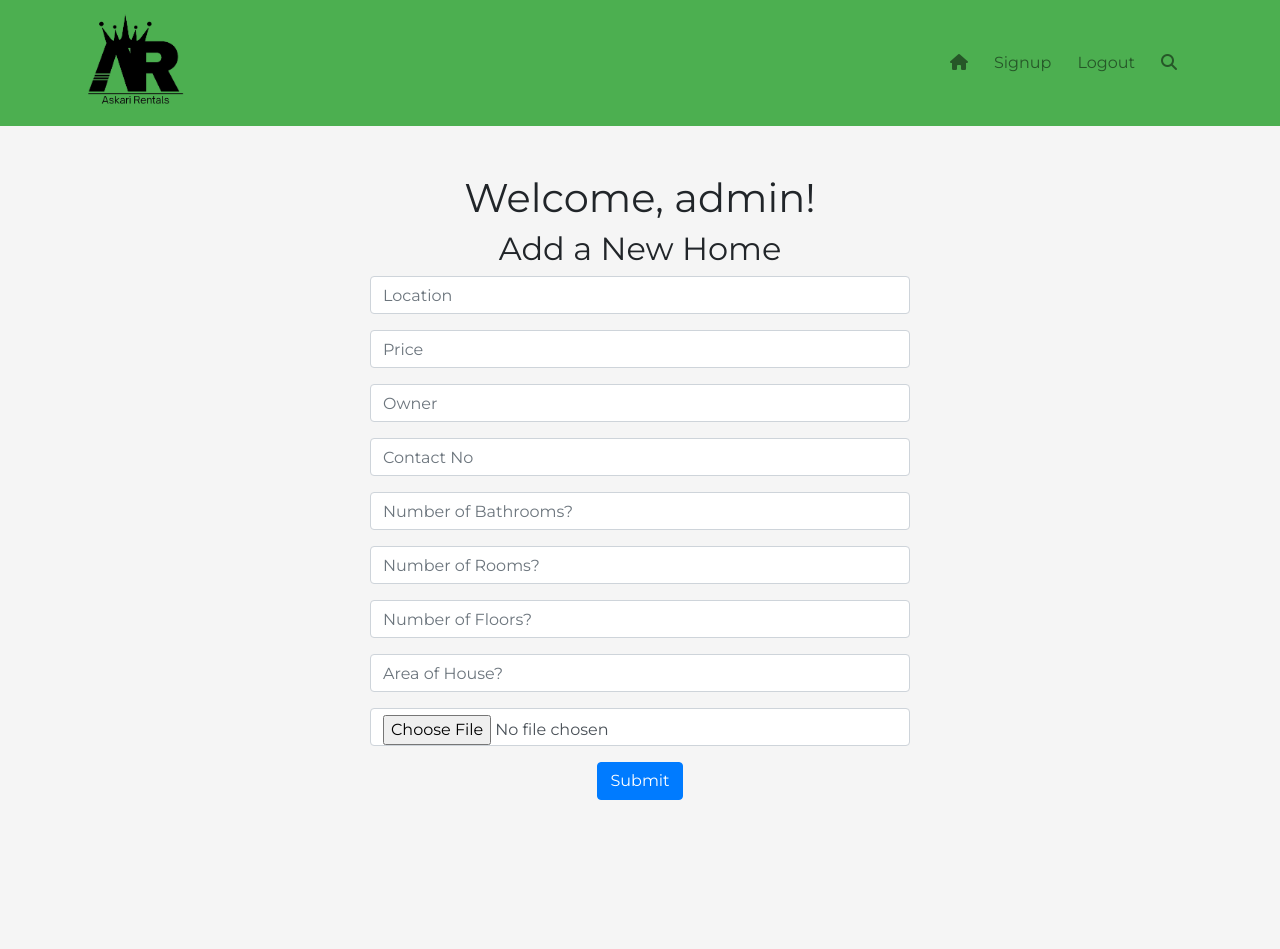
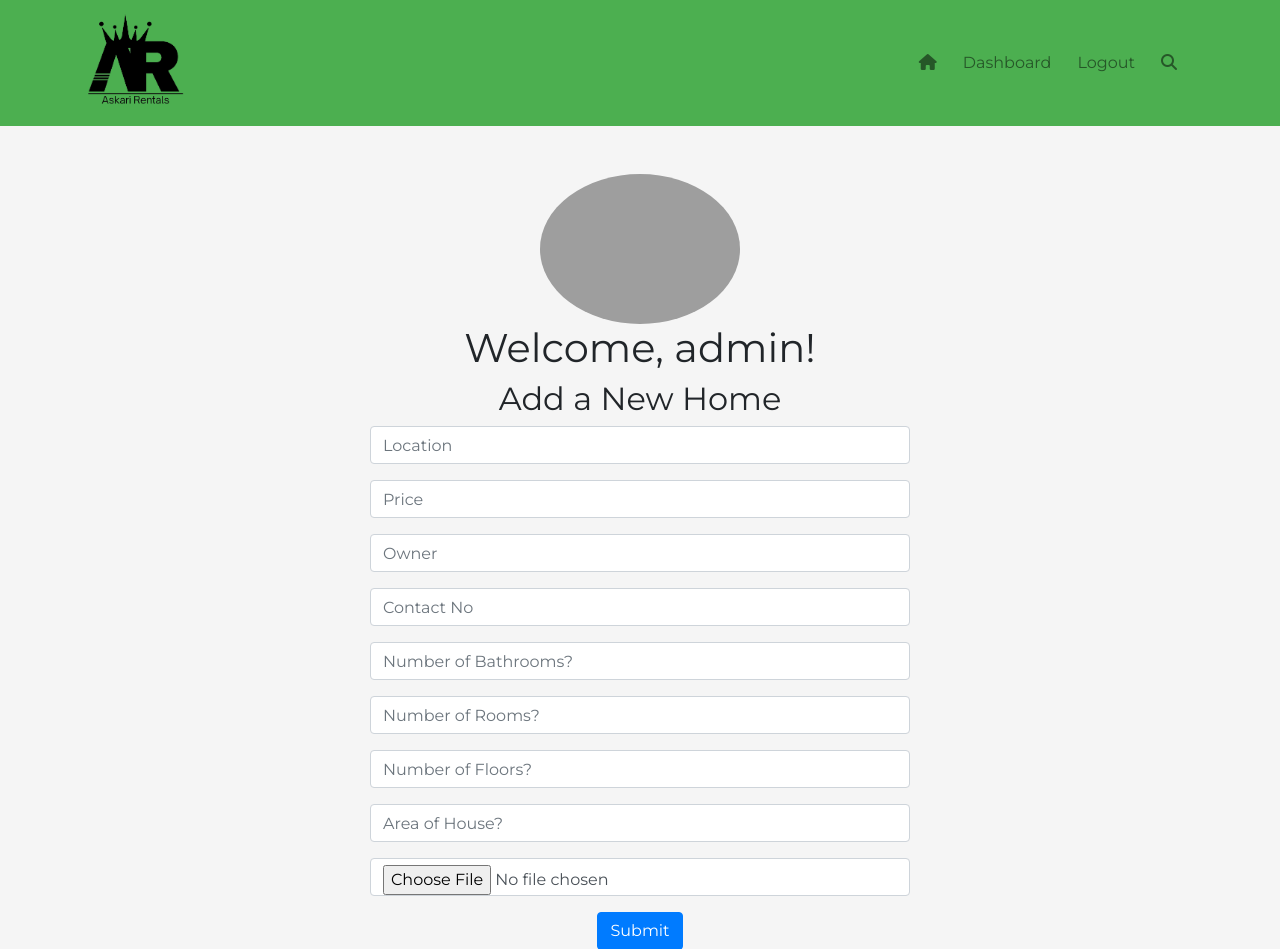
Before and after one commit to atifdumbaboy/askarirentals, a PHP site: page /dashboard.php in a window 1280 px wide. Shown: the top 949 px of the page. Run offline with PHP 8.4, Linux system fonts and the light colour scheme; a user stored in the database is signed in; data comes from the database, SQL or seed files in the repository; some libraries are stand-ins or nearby versions; grey boxes are pictures that could not be loaded.

Commit message:
dashboard pretty

```diff
--- a/dashboard.php
+++ b/dashboard.php
@@ -10,6 +10,17 @@ if (!isset($_SESSION['username'])) {
 }
 
 $username = $_SESSION['username'];
+
+// Query to retrieve the user's profile picture filename
+$query = "SELECT `Profile Picture` FROM users WHERE Name='$username'";
+$result = $mysqli->query($query);
+
+if ($result->num_rows > 0) {
+    $row = $result->fetch_assoc();
+    $profile_picture = $row['Profile Picture'];
+} else {
+    $profile_picture = ''; // Default profile picture if not found
+}
 ?>
 
 <?php // Include the header
@@ -18,10 +29,10 @@ include('header.php');
 
 <div class="container mt-5 min-vh-100">
     <div class="row">
-        <div class="col-md-12">
-            <div class="welcome text-center">
-                <h1>Welcome, <?php echo $username; ?>!</h1>
-            </div>
+        <div class="col-md-12 text-center">
+            <!-- Display the user's profile picture -->
+            <img src="media/profiles/<?php echo $profile_picture; ?>" alt="Profile Picture" class="img-fluid rounded-circle" style="max-width: 200px;">
+            <h1>Welcome, <?php echo $username; ?>!</h1>
         </div>
     </div>
     <div class="row">
--- a/header.php
+++ b/header.php
@@ -3,18 +3,25 @@
 if (isset($_SESSION['username'])) {
     // User is logged in
     $username = $_SESSION['username'];
+    $dashboardNavItem = '<li class="nav-item">
+                            <a class="nav-link" href="dashboard.php">Dashboard</a>
+                        </li>';
     $loginNavItem = '<li class="nav-item">
                         <a class="nav-link" href="logout.php">Logout</a>
                     </li>';
+    $signupNavItem = ''; // Don't display the signup link when logged in
 } else {
     // User is not logged in
+    $dashboardNavItem = ''; // Don't display the dashboard link
     $loginNavItem = '<li class="nav-item">
                         <a class="nav-link" href="login.php">Login</a>
+                    </li>';
+    $signupNavItem = '<li class="nav-item">
+                        <a class="nav-link" href="signup.php">Signup</a>
                     </li>';
 }
 
 ?>
-
 <!DOCTYPE html>
 <html lang="en">
 <head>
@@ -54,9 +61,8 @@ if (isset($_SESSION['username'])) {
                         <i class="fa fa-home"></i>
                     </a>
                 </li>
-                <li class="nav-item">
-                    <a class="nav-link" href="signup.php">Signup</a>
-                </li>
+                <?php echo $dashboardNavItem; ?> <!-- Display Dashboard nav-item if logged in -->
+                <?php echo $signupNavItem; ?> <!-- Display Signup nav-item if not logged in -->
                 <?php echo $loginNavItem; ?> <!-- Display Login or Logout nav-item -->
                 <li class="nav-item">
                     <a class="nav-link" href="search.php">
```
Also changed, not shown: signup.php (+27 -4 lines), media/profiles/65095e4c8a236_atif.jpg (added).
